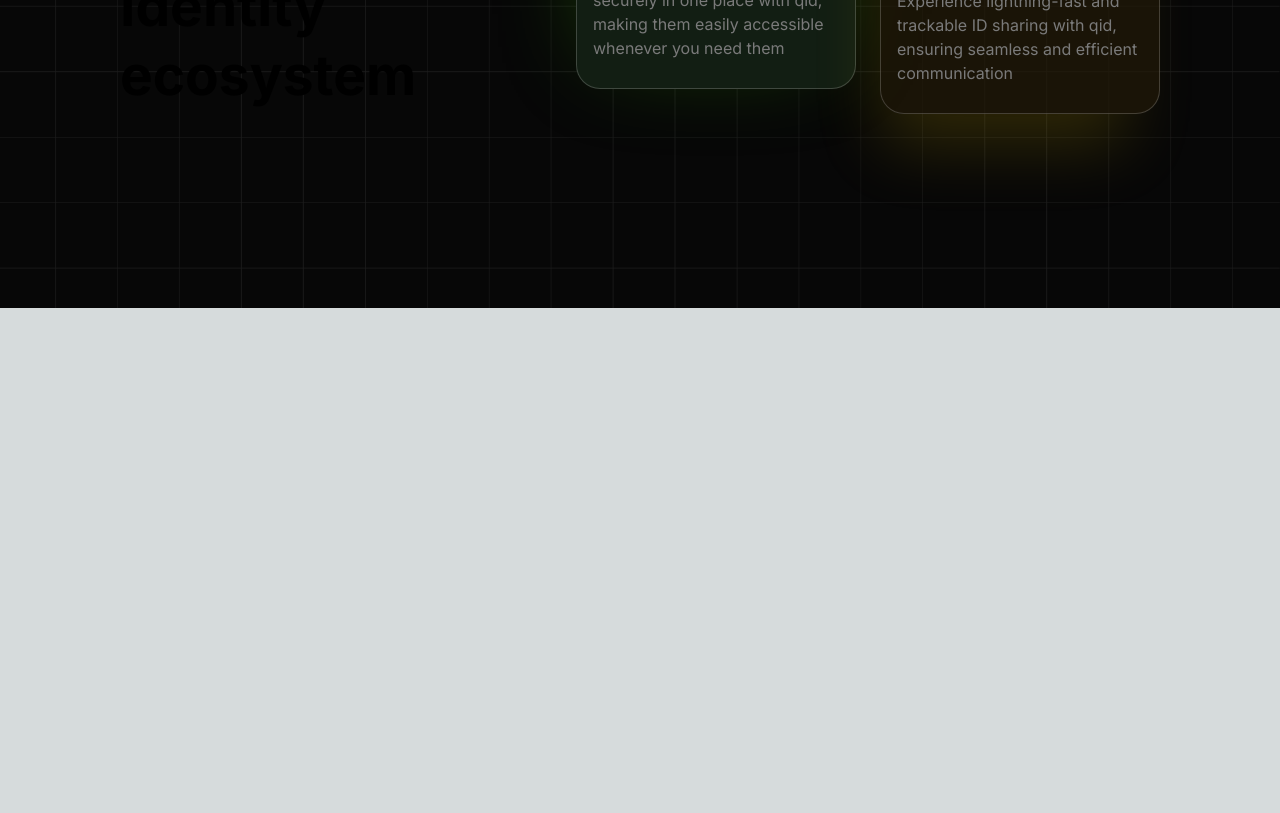
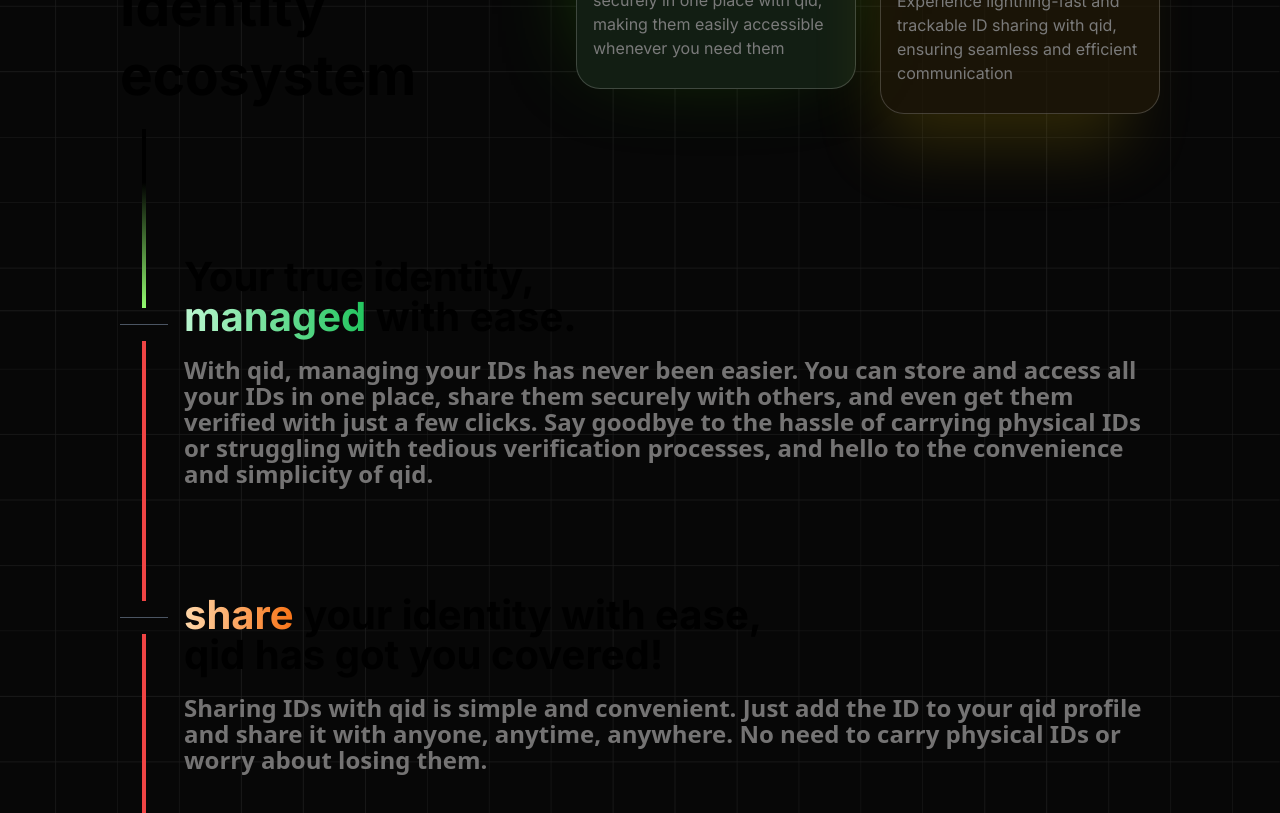
Before and after one commit to Neerajrawat123/q-id, a Next.js app: page / in a window 1280 px wide. Shown: the part 2000-2813 px from the top of the page. Before the commit the page ends 2308 px from the top, so only its background shows below. Built offline with nearby package versions, Linux system fonts and the light colour scheme.

Commit message:
gradiant

```diff
--- a/src/app/components/Header.jsx
+++ b/src/app/components/Header.jsx
@@ -22,7 +22,6 @@ function Header() {
       <div className="bg-secondary-pattern bg-[length:100%] bg-blend-overlay bg-grid-col w-full pt-20  ">
         <div className=" w-[1040px] mx-auto justify-center  ">
           <div className="flex gap-10 justify-center">
-
             <div className="pt-64 ">
               <h2 className="text-6xl font-bold">
                 <span>secure,</span>
@@ -55,47 +54,89 @@ function Header() {
           </div>
           <div className="flex gap-7   mt-[-35px] ">
             <div className="mb-5 ">
-              <h2 className="text-[55px] leading-tight font-bold">Two Base elements of Identity ecosystem</h2>
-
+              <h2 className="text-[55px] leading-tight font-bold">
+                Two Base elements of Identity ecosystem
+              </h2>
             </div>
             <div className="flex gap-6   ">
               <div className="flex flex-col border h-[280px] w-[280px] mt-[-25px]  border-card-bord py-3 px-4 bg-card-1 rounded-3xl shadow-card-1-shad">
-                <h2 className="font-semibold leading-tight text-[51px]  text-card-bord">1</h2>
-                <h2 className="font-semibold text-[41px] leading-normal mb-3 mt-1 ">Managing</h2>
-                <p className="text-main-text">Consolidate all your IDs securely in one place with qid, making them easily accessible whenever you need them</p>
+                <h2 className="font-semibold leading-tight text-[51px]  text-card-bord">
+                  1
+                </h2>
+                <h2 className="font-semibold text-[41px] leading-normal mb-3 mt-1 ">
+                  Managing
+                </h2>
+                <p className="text-main-text">
+                  Consolidate all your IDs securely in one place with qid,
+                  making them easily accessible whenever you need them
+                </p>
               </div>
               <div className="flex flex-col border w-[280px] h-[280px]   border-card-bord py-3 px-4  bg-card-2 rounded-3xl shadow-card-2-shad">
-                <h2 className="font-semibold text-[51px] leading-tight  text-card-bord">2</h2>
-                <h2 className="font-semibold text-[41px] mb-3 mt-1 ">Sharing</h2>
-                <p className="text-main-text">Experience lightning-fast and trackable ID sharing with qid, ensuring seamless and efficient communication</p>
-              </div>
-
-            </div>
-
-
-
-          </div>
-
-
-
-        <div>
-          <div>
-            <div className="w-4 h-[179px]"></div>
-            <span></span>
-            <div></div>
-            <span></span>
-            <div></div>
+                <h2 className="font-semibold text-[51px] leading-tight  text-card-bord">
+                  2
+                </h2>
+                <h2 className="font-semibold text-[41px] mb-3 mt-1 ">
+                  Sharing
+                </h2>
+                <p className="text-main-text">
+                  Experience lightning-fast and trackable ID sharing with qid,
+                  ensuring seamless and efficient communication
+                </p>
               </div>
             </div>
           </div>
 
-
-
+          <div className="flex gap-4">
+            <div className="flex gap-4 flex-col justify-center items-center w-24">
+              <div className="w-1 h-[179px] bg-gradient-to-b from-black from-30% to-grad-col"></div>
+              <span className="h-[1px] w-12 bg-gray-600"> </span>
+              <div className="w-1 h-[260px]  bg-red-500"></div>
+              <span className="h-[1px] w-12 bg-gray-600"> </span>
+              <div className="w-1 h-[179px]  bg-red-500"></div>
+            </div>
+            <div className="flex flex-col justify-between pt-32 pb-10">
+              <div>
+                <h2 className="text-[40px] font-bold leading-10">
+                  Your true identity,
+                  <br />
+                  <span className="bg-gradient-to-r text-transparent bg-clip-text from-green-200 to-green-500">
+                    managed
+                  </span>{" "}
+                  with ease.
+                </h2>
+                <p className="mt-5 text-sec-text-col font-semibold text-2xl font-sans leading-[26px]">
+                  With qid, managing your IDs has never been easier. You can
+                  store and access all your IDs in one place, share them
+                  securely with others, and even get them verified with just a
+                  few clicks. Say goodbye to the hassle of carrying physical IDs
+                  or struggling with tedious verification processes, and hello
+                  to the convenience and simplicity of qid.
+                </p>
+              </div>
 
               <div>
+                <h2 className="text-[40px] font-bold leading-10">
+                  <span className="bg-gradient-to-r text-transparent bg-clip-text from-orange-200 to-orange-500">
+                    share
+                  </span>{" "}
+                  your identity with ease,
+                  <br />
+                  qid has got you covered!
+                </h2>
+
+                <p className="mt-5 text-sec-text-col font-semibold text-2xl font-sans leading-[26px]">
+                  Sharing IDs with qid is simple and convenient. Just add the ID
+                  to your qid profile and share it with anyone, anytime,
+                  anywhere. No need to carry physical IDs or worry about losing
+                  them.
+                </p>
+              </div>
+            </div>
+          </div>
+        </div>
+
         <div>
-
-          </div>
+          <div></div>
         </div>
       </div>
     </div>
--- a/tailwind.config.js
+++ b/tailwind.config.js
@@ -19,7 +19,9 @@ module.exports = {
         'grid-col': '#000000BA',
         'card-1': '#121E13',
         'card-2' : '#241b08ad',
-        'card-bord':'#FFFFFF30;'
+        'card-bord':'#FFFFFF30',
+        'grad-col': '#93fb70',
+        'sec-text-col' : '#797878F5'
       },
       boxShadow:{
         'card-1-shad': '-4px -13px 99px -29px rgba(77.54021739130434, 225.75, 0, 0.34)',
```
Lines whose indentation alone changed are shown as unchanged.
